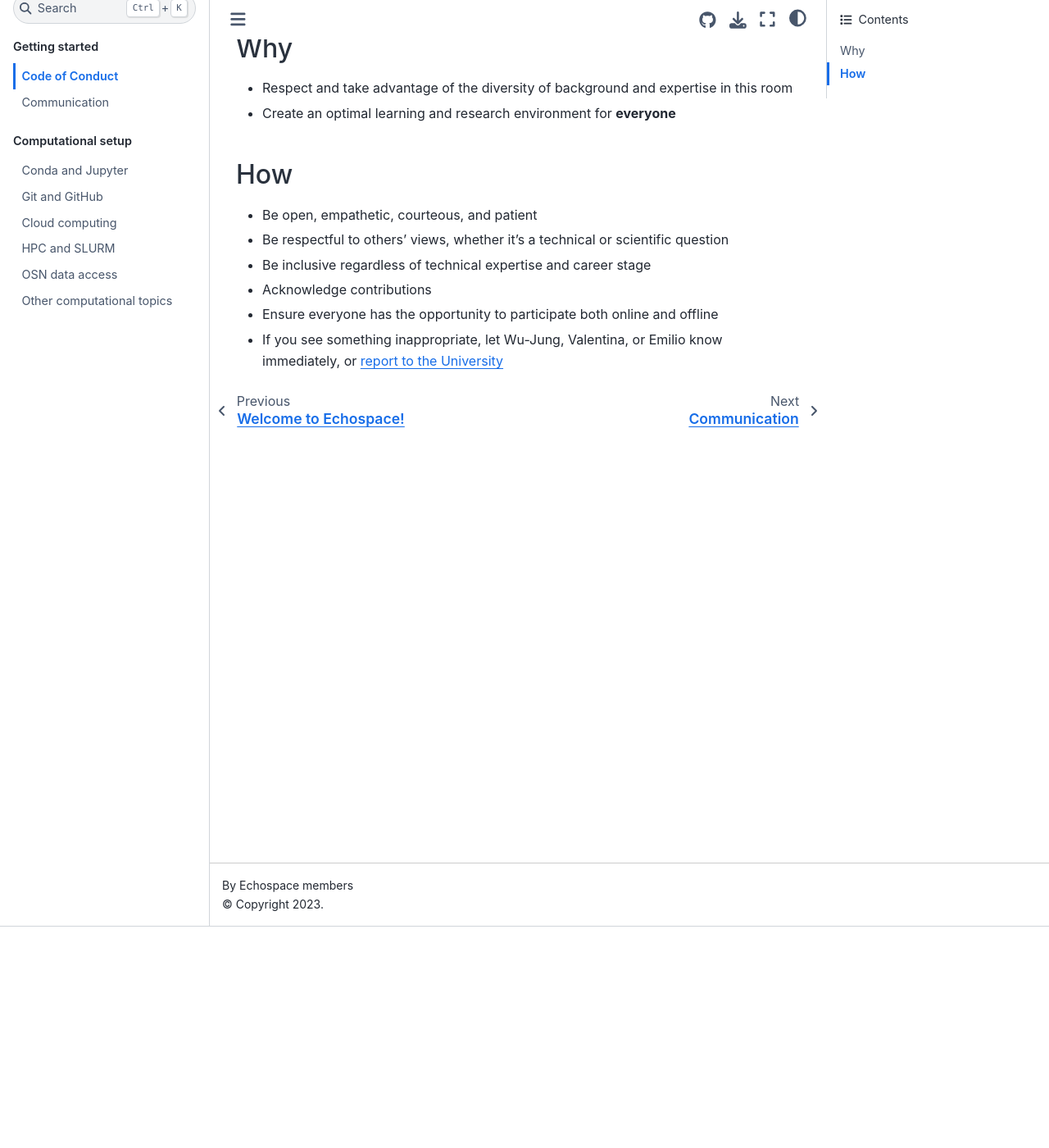
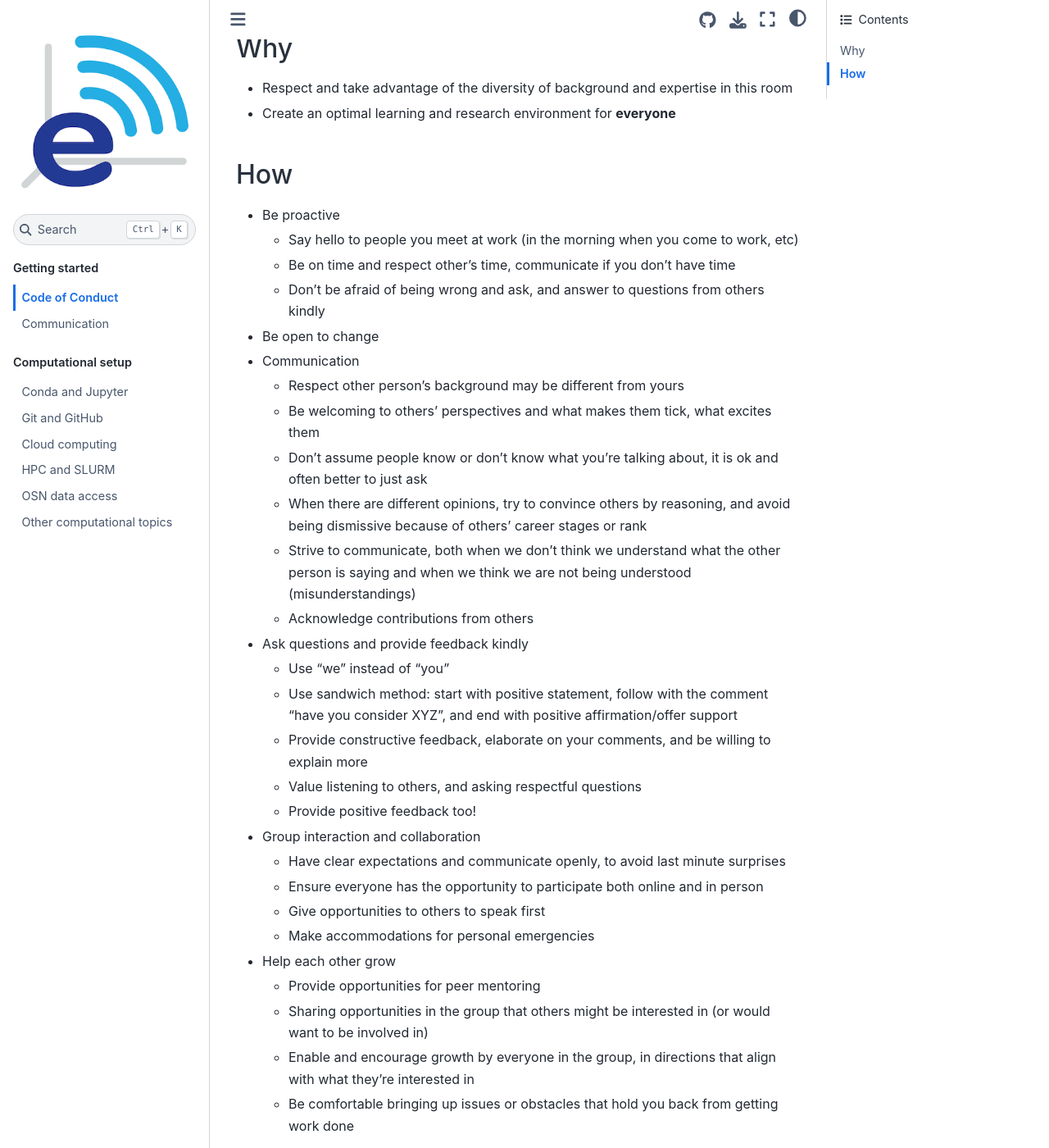
Before and after one commit to uw-echospace/group-docs, a Jupyter Book: the page built from docs/source/coc.md, in a window 1280 px wide and 1400 px high, scrolled down 270 px. Shown: the whole window at 82% size. Built offline with Jupyter Book 1.0.4 settings and Sphinx 7.4.7 and the Sphinx Book theme 1.1.4, drawn with Linux system fonts in a browser that asks for light colours.

Commit message:
add 2023 fall CoC discussion outcome

```diff
--- a/docs/source/coc.md
+++ b/docs/source/coc.md
@@ -9,9 +9,31 @@
 
 
 ## How
-- Be open, empathetic, courteous, and patient
-- Be respectful to others’ views, whether it’s a technical or scientific question
-- Be inclusive regardless of technical expertise and career stage
-- Acknowledge contributions
-- Ensure everyone has the opportunity to participate both online and offline
-- If you see something inappropriate, let Wu-Jung, Valentina, or Emilio know immediately, or [report to the University](https://www.washington.edu/ombud/)
+- Be proactive
+  - Say hello to people you meet at work (in the morning when you come to work, etc)
+  - Be on time and respect other’s time, communicate if you don’t have time
+  - Don’t be afraid of being wrong and ask, and answer to questions from others kindly
+- Be open to change
+- Communication
+  - Respect other person’s background may be different from yours
+  - Be welcoming to others’ perspectives and what makes them tick, what excites them
+  - Don’t assume people know or don’t know what you’re talking about, it is ok and often better to just ask
+  - When there are different opinions, try to convince others by reasoning, and avoid being dismissive because of others’ career stages or rank
+  - Strive to communicate, both when we don’t think we understand what the other person is saying and when we think we are not being understood (misunderstandings)
+  - Acknowledge contributions from others
+- Ask questions and provide feedback kindly
+  - Use “we” instead of “you”
+  - Use sandwich method: start with positive statement, follow with the comment “have you consider XYZ”, and end with positive affirmation/offer support
+  - Provide constructive feedback, elaborate on your comments, and be willing to explain more
+  - Value listening to others, and asking respectful questions
+  - Provide positive feedback too!
+- Group interaction and collaboration
+  - Have clear expectations and communicate openly, to avoid last minute surprises
+  - Ensure everyone has the opportunity to participate both online and in person
+  - Give opportunities to others to speak first
+  - Make accommodations for personal emergencies
+- Help each other grow
+  - Provide opportunities for peer mentoring
+  - Sharing opportunities in the group that others might be interested in (or would want to be involved in)
+  - Enable and encourage growth by everyone in the group, in directions that align with what they’re interested in
+  - Be comfortable bringing up issues or obstacles that hold you back from getting work done
```
